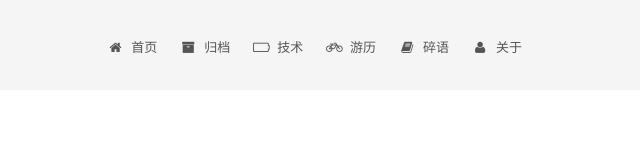
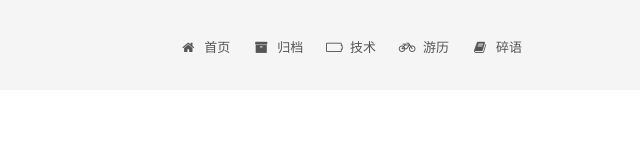
Before and after one commit to ZhangXiaodong1993/ZhangXiaodong1993.github.io, a plain HTML site: page 2016/05/03/hello-world/index.html in a window 1280 px wide. Shown: the top 167 px of the page, 298-938 px from the left. Drawn offline with Linux system fonts and the light colour scheme; a script that the page names is missing.

Commit message:
Site updated: 2016-05-03 21:46:31

```diff
--- a/2016/05/03/hello-world/index.html
+++ b/2016/05/03/hello-world/index.html
@@ -209,16 +209,6 @@ Quick">
               <i class="menu-item-icon fa fa-book fa-fw"></i> <br />
 
             碎语
-          </a>
-        </li>
-
-
-        <li class="menu-item menu-item-about">
-          <a href="/about" rel="section">
-
-              <i class="menu-item-icon fa fa-user fa-fw"></i> <br />
-
-            关于
           </a>
         </li>
 
--- a/css/main.css
+++ b/css/main.css
@@ -1534,7 +1534,7 @@ pre .javascript .function {
   width: 4px;
   height: 4px;
   border-radius: 50%;
-  background: #fff165;
+  background: #7dd993;
 }
 .links-of-blogroll {
   font-size: 13px;
```
Also changed, not shown: archives/2016/05/index.html (+0 -10 lines), archives/2016/index.html (+0 -10 lines), archives/index.html (+0 -10 lines), categories/index.html (+0 -10 lines), index.html (+0 -10 lines), tags/index.html (+0 -10 lines).
